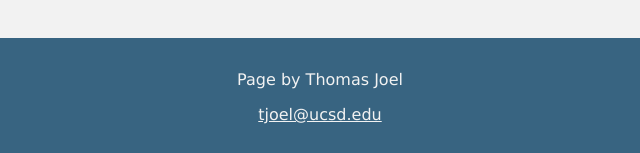
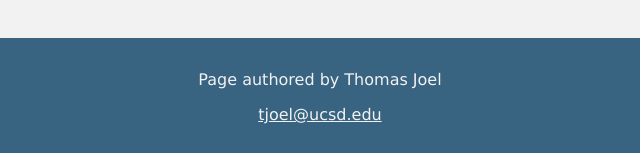
Before and after one commit to IzzaTommy/thomasjoel.site, a plain HTML site: page index.html in a window 1280 px wide. Shown: the part 5090-5243 px from the top of the page, 320-960 px from the left. Drawn offline with Linux system fonts and the light colour scheme.

Commit message:
minor change to text, removed comments

```diff
--- a/index.html
+++ b/index.html
@@ -235,7 +235,7 @@
         </section>
 
         <footer>
-            <p tabindex="0">Page by Thomas Joel</p>
+            <p tabindex="0">Page authored by Thomas Joel</p>
 
             <a href="mailto:tjoel@ucsd.edu" title="Send an email to Thomas Joel" tabindex="0">tjoel@ucsd.edu</a>
         </footer>
--- a/style.css
+++ b/style.css
@@ -55,10 +55,6 @@ body[data-theme='dark'] {
     --cs-landing-background: url('/assets/backgrounds/Dark Firewatch.webp');
 
 }
-
-/* *:focus {
-    outline: 2px solid salmon;
-} */
 
 @keyframes fadeIn {
     0% {
```
